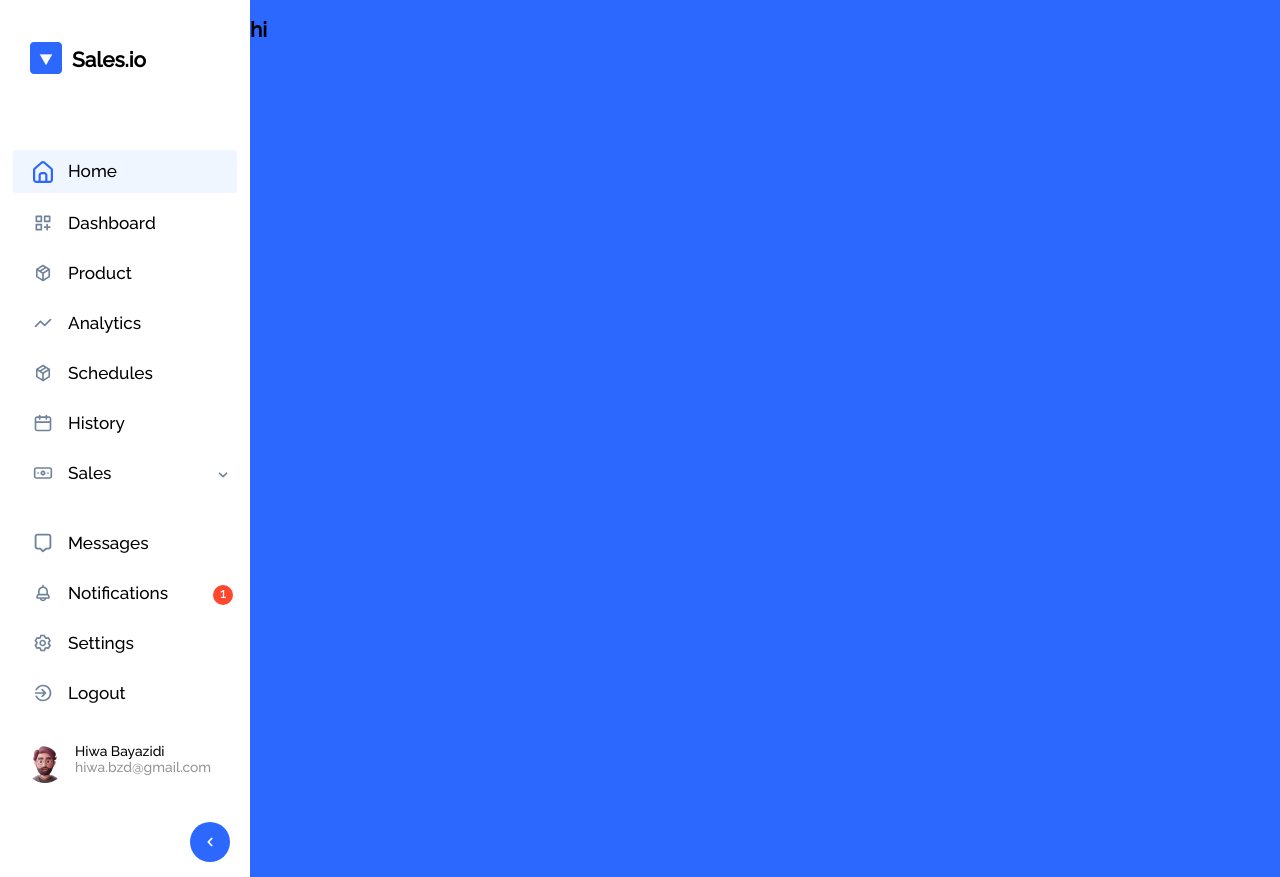
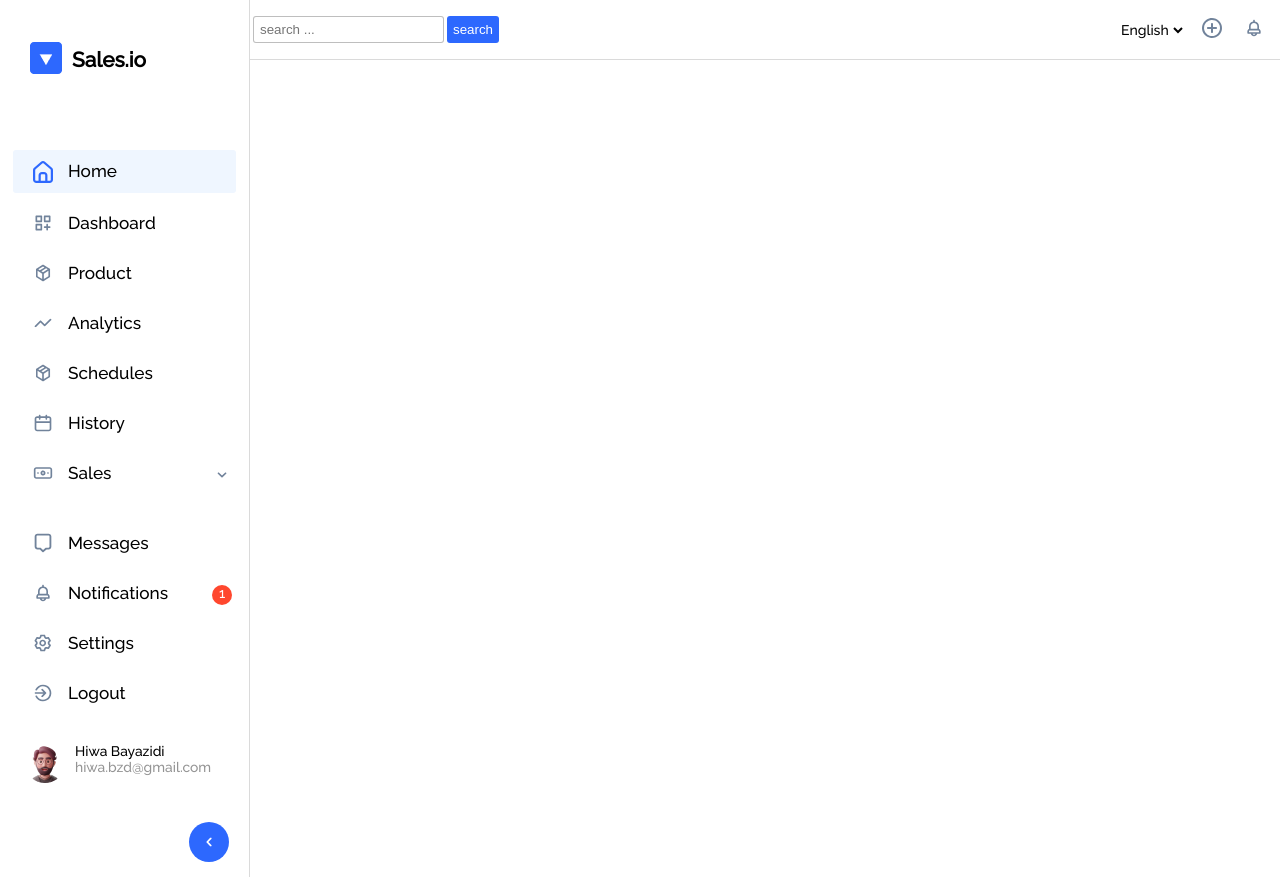
Before and after one commit to HiwaBz/Full-responsive-Admin-Panel, a plain HTML site: page index.html in a window 1280 px wide. Drawn offline with Linux system fonts and the light colour scheme.

Commit message:
added sticky header

```diff
--- a/css/style.css
+++ b/css/style.css
@@ -19,6 +19,12 @@ span {
   font-size: 1.075rem;
   margin: auto 5px;
 }
+option,
+select {
+  font-family: "Nunito Sans", sans-serif;
+  font-family: "Raleway", sans-serif;
+  font-size: 0.876rem;
+}
 .main {
   display: flex;
   flex-direction: row;
@@ -30,11 +36,12 @@ span {
   height: 100%;
   max-width: 250px;
   min-width: 200px;
+  border-right: solid rgba(0, 0, 0, 0.144) 1px;
 }
 .sec {
+  position: relative;
   flex: 1;
   height: auto;
-  background-color: #2d68fe;
 }
 .sidebar {
   padding: 10px 5px;
@@ -167,6 +174,83 @@ span {
   filter: brightness(100);
 }
 
+/* header */
+.header {
+  position: sticky;
+  top: 0;
+  right: 0;
+  left: 0;
+  /* display: grid;
+  grid-template-columns: 2fr 3fr 1fr; */
+  display: flex;
+  flex-direction: row;
+  justify-content: space-between;
+  width: auto;
+  height: 60px;
+  background-color: white;
+  margin: 0px auto 15px;
+  border-bottom: solid rgba(0, 0, 0, 0.144) 1px;
+}
+
+.header button {
+  cursor: pointer;
+}
+.middle {
+  display: flex;
+  align-items: center;
+}
+.middle form {
+  display: flex;
+  flex-direction: row;
+  justify-content: center;
+  align-items: center;
+}
+.middle form input {
+  min-width: 120px;
+  max-width: 300px;
+  padding: 5px 6px;
+  margin-inline: 3px;
+  border: solid rgba(0, 0, 0, 0.253) 1px;
+  border-radius: 3px;
+}
+.search-btn {
+  background-color: #2d68fe;
+  border: none;
+  color: white;
+  padding: 6px;
+  border-radius: 3px;
+}
+
+.language select {
+  background-color: white;
+  border: none;
+}
+.language option {
+  background-color: white;
+  border: none;
+  border: solid red 1px;
+}
+.add-post {
+  display: flex;
+  justify-content: space-evenly;
+  align-items: center;
+}
+.add-post button {
+  background-color: white;
+  border: none;
+}
+.end-sec {
+  display: flex;
+  justify-content: end;
+  align-items: center;
+  margin-inline: 10px;
+  gap: 0.5em;
+}
+.end-sec button {
+  background-color: white;
+  border: none;
+}
+
 @media only screen and (max-width: 780px) {
   .nav {
     max-width: 70px;
--- a/index.html
+++ b/index.html
@@ -148,7 +148,31 @@
         </div>
       </nav>
       <section class="sec">
-        <h1>hi</h1>
+        <div class="header">
+          <div class="middle">
+            <form href="#">
+              <input type="text" placeholder="search ..." />
+              <button type="submit" class="search-btn">search</button>
+            </form>
+          </div>
+          <div class="end-sec">
+            <!-- deopdown -->
+            <div class="language">
+              <div class="lang-flag">
+                <select name="lang" id="langs">
+                  <option value="">Persion</option>
+                  <option value="" selected>English</option>
+                </select>
+              </div>
+            </div>
+            <button>
+              <img src="src/pics/u_plus-circle.svg" class="header-img" alt="" />
+            </button>
+            <button>
+              <img src="src/pics/u_bell.svg" class="header-img" alt="" />
+            </button>
+          </div>
+        </div>
       </section>
     </main>
   </body>
```
